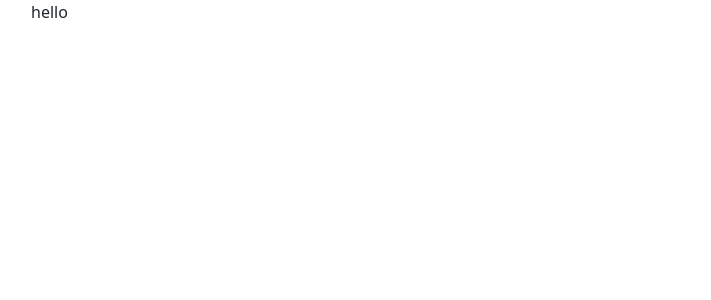
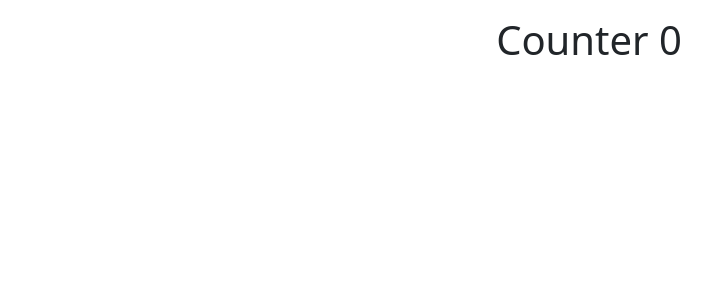
Before and after one commit to fep-coder/react-for-beginners, a React (Vite) app: page / in a window 1280 px wide. Shown: the top 300 px of the page, without its empty margins (51-762 px from the left). Built offline with nearby package versions, Linux system fonts and the light colour scheme.

Commit message:
21 counterSlice and useSelector

```diff
--- /dev/null
+++ b/src/Counter.jsx
@@ -0,0 +1,13 @@
+import { useSelector } from "react-redux";
+
+function Counter() {
+    const count = useSelector((state) => state.counter.count);
+
+    return (
+        <div>
+            <h1 className="text-center mt-3">Counter {count} </h1>
+        </div>
+    );
+}
+
+export default Counter;
--- a/src/main.jsx
+++ b/src/main.jsx
@@ -3,11 +3,14 @@ import ReactDOM from "react-dom/client";
 import "./index.css";
 import { Provider } from "react-redux";
 import { store } from "./store";
+import Counter from "./Counter";
 
 ReactDOM.createRoot(document.getElementById("root")).render(
     <React.StrictMode>
         <Provider store={store}>
-            <div className="container">hello</div>
+            <div className="container">
+                <Counter />
+            </div>
         </Provider>
     </React.StrictMode>
 );
--- /dev/null
+++ b/src/slices/counterSlice.js
@@ -0,0 +1,13 @@
+import { createSlice } from "@reduxjs/toolkit";
+
+const initialState = { count: 0 };
+
+const counterSlice = createSlice({
+    name: "counter",
+    initialState,
+    reducers: {
+        // actions
+    },
+});
+
+export default counterSlice.reducer;
--- a/src/store.js
+++ b/src/store.js
@@ -1,5 +1,8 @@
 import { configureStore } from "@reduxjs/toolkit";
+import counterSlice from "./slices/counterSlice";
 
 export const store = configureStore({
-    reducer: {},
+    reducer: {
+        counter: counterSlice,
+    },
 });
```
